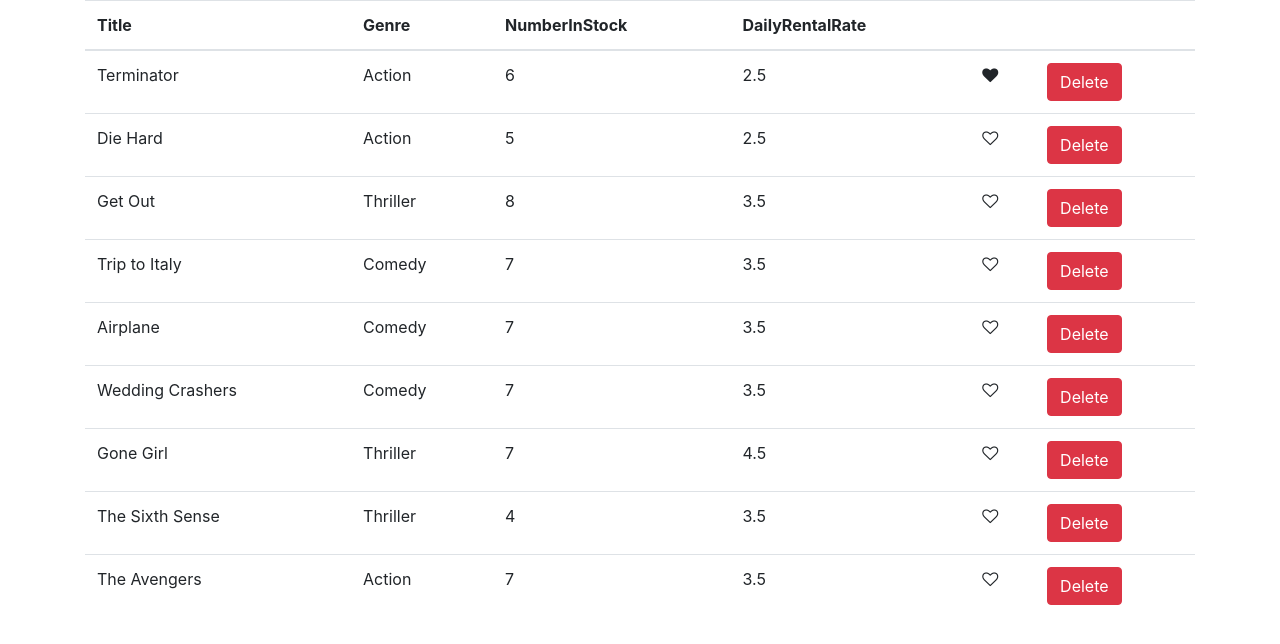
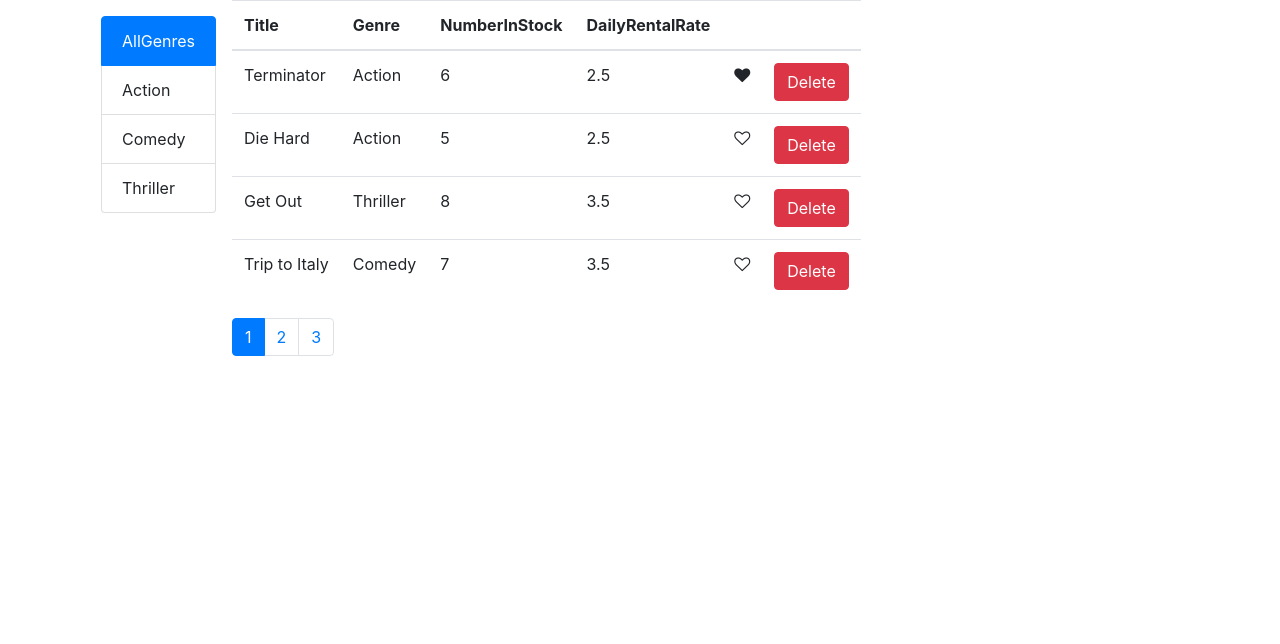
Before and after one commit to matttttttty/movie-app, a React (Create React App) app: page / in a window 1280 px wide. Shown: the top 644 px of the page. Built offline with nearby package versions, Linux system fonts and the light colour scheme.

Commit message:
pagination init

```diff
--- a/package.json
+++ b/package.json
@@ -14,6 +14,8 @@
     "bootstrap": "^4.6.0",
     "cra-template": "^1.1.2",
     "font-awesome": "^4.7.0",
+    "lodash": "^4.17.21",
+    "prop-types": "^15.7.2",
     "react": "^17.0.2",
     "react-dom": "^17.0.2",
     "react-scripts": "^4.0.3",
--- a/src/components/common/like.jsx
+++ b/src/components/common/like.jsx
@@ -1,13 +1,15 @@
 import React from "react";
+import propTypes from "prop-types";
 
-const Like = (props) => {
+const Like = ({ liked, onLike }) => {
   return (
     <i
-      className={props.liked ? "fa fa-heart" : "fa fa-heart-o"}
+      className={liked ? "fa fa-heart" : "fa fa-heart-o"}
       aria-hidden="true"
-      onClick={props.onLike}
+      onClick={onLike}
     ></i>
   );
 };
+Like.propTypes = { liked: propTypes.bool, onLike: propTypes.func };
 
 export default Like;
--- /dev/null
+++ b/src/components/common/pagination.jsx
@@ -0,0 +1,30 @@
+import React from "react";
+import _ from "lodash";
+import propTypes from "prop-types";
+
+const Pagination = ({ currentPage, onPageChange, pages }) => {
+  const items = _.range(1, pages + 1);
+  return (
+    <nav aria-label="Page navigation example">
+      <ul className="pagination">
+        {items.map((page) => (
+          <li
+            key={page}
+            className={page === currentPage ? "page-item active" : "page-item"}
+          >
+            <button className="page-link" onClick={() => onPageChange(page)}>
+              {page}
+            </button>
+          </li>
+        ))}
+      </ul>
+    </nav>
+  );
+};
+Pagination.propTypes = {
+  currentPage: propTypes.number.isRequired,
+  onPageChange: propTypes.func.isRequired,
+  pages: propTypes.number.isRequired,
+};
+
+export default Pagination;
--- /dev/null
+++ b/src/components/genres.jsx
@@ -0,0 +1,34 @@
+import React from "react";
+
+const Genres = ({
+  genres,
+  currentGenre,
+  valueProperty,
+  nameProperty,
+  onGenreChange,
+}) => {
+  return (
+    <ul className="list-group">
+      {genres.map((g) => (
+        <li
+          key={g[valueProperty]}
+          className={
+            g[nameProperty] === currentGenre
+              ? "list-group-item active"
+              : "list-group-item"
+          }
+          aria-current="true"
+          onClick={() => onGenreChange(g)}
+        >
+          {g.name}
+        </li>
+      ))}
+    </ul>
+  );
+};
+Genres.defaultProps = {
+  valueProperty: "_id",
+  nameProperty: "name",
+};
+
+export default Genres;
--- a/src/components/movies.jsx
+++ b/src/components/movies.jsx
@@ -1,11 +1,27 @@
 import React, { Component } from "react";
 import { getMovies } from "../services/fakeMovieService";
-import Like from "./common/like";
+import Genres from "./genres";
+import Pagination from "./common/pagination";
+import { paginate } from "../utils/paginate";
+import { getGenres } from "../services/fakeGenreService";
+import MoviesTable from "./moviesTable";
 
 class Movie extends Component {
-  state = { movies: getMovies() };
+  state = {
+    movies: [],
+    pageSize: 4,
+    currentPage: 1,
+    genres: [],
+    currentGenre: "AllGenres",
+  };
 
-  handleClick = (movie) => {
+  componentDidMount() {
+    const movies = getMovies();
+    const genres = getGenres();
+    this.setState({ movies, genres });
+  }
+
+  handleDelete = (movie) => {
     let movies = this.state.movies;
     movies = movies.filter((m) => m !== movie);
     this.setState({ movies });
@@ -18,55 +34,62 @@ class Movie extends Component {
     this.setState({ movies });
   };
 
-  renderMovies() {
-    return (
-      <table className="table">
-        <thead>
-          <tr>
-            <th>Title</th>
-            <th>Genre</th>
-            <th>NumberInStock</th>
-            <th>DailyRentalRate</th>
-            <th></th>
-            <th></th>
-          </tr>
-        </thead>
-        <tbody>
-          {this.state.movies.map((movie) => (
-            <tr key={movie._id}>
-              <td>{movie.title}</td>
-              <td>{movie.genre.name}</td>
-              <td>{movie.numberInStock}</td>
-              <td>{movie.dailyRentalRate}</td>
-              <td>
-                <Like
-                  onLike={() => this.handleLike(movie)}
-                  liked={movie.liked}
-                />
-              </td>
-              <td>
-                <button
-                  onClick={() => this.handleClick(movie)}
-                  className="btn btn-danger"
-                >
-                  Delete
-                </button>
-              </td>
-            </tr>
-          ))}
-        </tbody>
-      </table>
-    );
-  }
+  handlePageChange = (page) => {
+    this.setState({ currentPage: page });
+  };
+
+  handleGenreChange = (genre) => {
+    let currentGenre = genre.name;
+
+    this.setState({ currentGenre, currentPage: 1 });
+  };
 
   render() {
+    const genres = [{ _id: 0, name: "AllGenres" }, ...this.state.genres];
+    const {
+      pageSize,
+      currentPage,
+      movies: allMovies,
+      currentGenre,
+    } = this.state;
+    const filteredMovies =
+      currentGenre === "AllGenres"
+        ? allMovies
+        : allMovies.filter((m) => m.genre.name === currentGenre);
+    const movies = paginate(filteredMovies, currentPage, pageSize);
+
     return (
-      <div>
-        {this.state.movies.length === 0 ? (
-          <h2>there is no movie now.</h2>
-        ) : (
-          this.renderMovies()
-        )}
+      <div className="container">
+        <div className="row">
+          <div className="col-xm m-3">
+            <Genres
+              onGenreChange={this.handleGenreChange}
+              currentGenre={this.state.currentGenre}
+              genres={genres}
+            />
+          </div>
+          <div className="">
+            <div>
+              {this.state.movies.length === 0 ? (
+                <h2>there is no movie now.</h2>
+              ) : (
+                <MoviesTable
+                  movies={movies}
+                  onLike={this.handleLike}
+                  onDelete={this.handleDelete}
+                  onLiked={this.handleLike}
+                />
+              )}
+            </div>
+            <div>
+              <Pagination
+                currentPage={this.state.currentPage}
+                onPageChange={this.handlePageChange}
+                pages={Math.ceil(filteredMovies.length / this.state.pageSize)}
+              />
+            </div>
+          </div>
+        </div>
       </div>
     );
   }
--- /dev/null
+++ b/src/components/moviesTable.jsx
@@ -0,0 +1,43 @@
+import React from "react";
+import Like from "./common/like";
+
+const MoviesTable = (props) => {
+  const { movies, onLiked, onDelete } = props;
+  return (
+    <table className="table">
+      <thead>
+        <tr>
+          <th>Title</th>
+          <th>Genre</th>
+          <th>NumberInStock</th>
+          <th>DailyRentalRate</th>
+          <th></th>
+          <th></th>
+        </tr>
+      </thead>
+      <tbody>
+        {movies.map((movie) => (
+          <tr key={movie._id}>
+            <td>{movie.title}</td>
+            <td>{movie.genre.name}</td>
+            <td>{movie.numberInStock}</td>
+            <td>{movie.dailyRentalRate}</td>
+            <td>
+              <Like onLike={() => onLiked(movie)} liked={movie.liked} />
+            </td>
+            <td>
+              <button
+                onClick={() => onDelete(movie)}
+                className="btn btn-danger"
+              >
+                Delete
+              </button>
+            </td>
+          </tr>
+        ))}
+      </tbody>
+    </table>
+  );
+};
+
+export default MoviesTable;
--- /dev/null
+++ b/src/utils/paginate.js
@@ -0,0 +1,6 @@
+import _ from "lodash";
+
+export function paginate(items, pageNumber, pageSize) {
+  const startIndex = (pageNumber - 1) * pageSize;
+  return _(items).slice(startIndex).take(pageSize).value();
+}
```
Also changed, not shown: src/components/counterApp/counter.jsx (deleted, +0 -33 lines), src/components/counterApp/counters.jsx (deleted, +0 -25 lines), src/components/counterApp/countersApp.js (deleted, +0 -56 lines), src/components/counterApp/navBar.jsx (deleted, +0 -17 lines), 1 other file (tests, documents, lock files or other folders).
